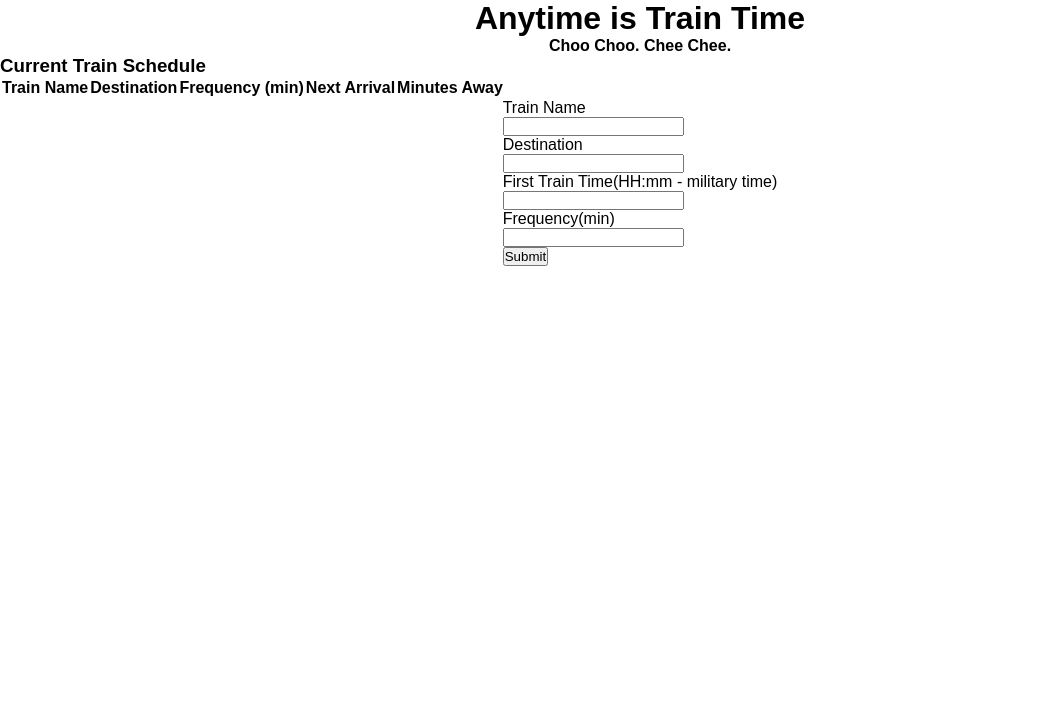
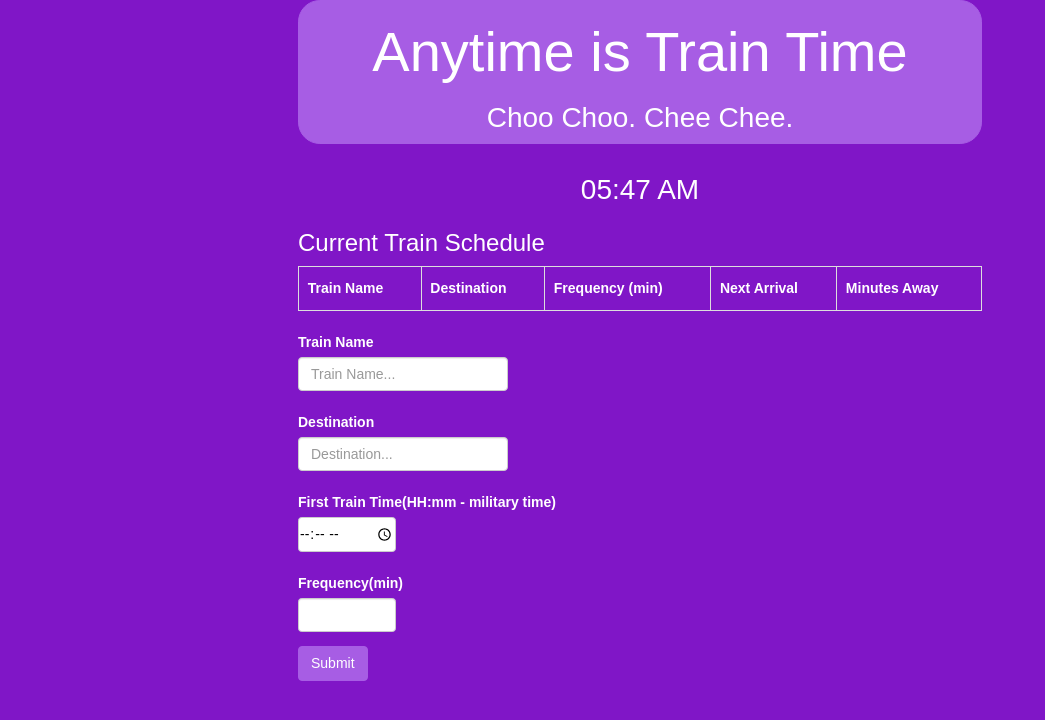
Before and after one commit to ElijahKotyluk/Train-Scheduler, a plain HTML site: page index.html in a window 1280 px wide. Shown: the whole page, without its empty margins (0-1045 px from the left). Drawn offline with nearby package versions, Linux system fonts and the light colour scheme; no server answers.

Commit message:
Add css styles to project. Fix small JS bug with train minutes away.

```diff
--- a/assets/css/flex.css
+++ b/assets/css/flex.css
@@ -58,3 +58,15 @@
 .flex-end {
     align-items: flex-end;
 }
+
+.space-between {
+    justify-content: space-between;
+}
+
+.space-around {
+    justify-content: space-around;
+}
+
+.space-v-between {
+    align-content: space-between;
+}
--- a/assets/css/style.css
+++ b/assets/css/style.css
@@ -13,8 +13,103 @@ body {
     font-family: Arial, Helvetica, sans-serif;
     height: 100%;
     margin: 0;
+    background-color: #8016c7;
+    color: #ffffff;
+}
+
+h1 {
+    font-size: 4em;
+}
+
+h4 {
+    font-size: 2em;
+}
+
+
+.container {
+    height: 80%;
+}
+
+.main-title {
+    border: 0.0625em solid #a75de4;
+    border-radius: 1.5625em;
+    width: 60%;
+    background-color: #a75de4;
+}
+
+.time-container {
+    padding-top: 1.8em;
+}
+
+#current-time {
+    font-size: 2em;
+}
+
+
+.schedule-container {
+    width: 60%;
+}
+
+#train-table {
+    width: 100%;
+}
+
+#train-table tr:nth-child(even) {
+    background-color: #a75de4;
+}
+
+#train-table tr:hover {
+    background-color: #ddd;
+}
+
+#train-table td,
+#train-table th {
+    border: 0.0625em solid #ddd;
+    padding: 0.6250em;
+}
+
+#train-table th {
+    height: 3.125em;
+    padding-top: 0.75em;
+    padding-bottom: 0.75em;
+    text-align: left;
 }
 
 label {
     display: block;
 }
+
+.train-form-container {
+    width: 60%;
+}
+
+.train-form {
+    width: 100%;
+}
+
+input {
+    height: 2.5em;
+}
+
+#train-name,
+#destination {
+    width: 15em;
+}
+
+#frequency,
+#first-train {
+    width: 7em;
+    border: 1px solid #ccc;
+    border-radius: 0.2625em;
+    color: #000000;
+}
+
+#submit-train {
+    background-color: #a75de4;
+    border-color: #a75de4;
+}
+
+form .form-input {
+    margin-top: 1.5em;
+    margin-bottom: 1em;
+}
--- a/assets/javascript/main.js
+++ b/assets/javascript/main.js
@@ -44,18 +44,18 @@ var config = {
   database.on('child_added', function(childSnapshot, prevChildKey) {
 
     let data = childSnapshot.val();
-    let trainName = data.name;
-    let destination = data.destination;
-    let frequency = data.frequency;
-    let firstTrain = data.firstTrain;
+    let trainNames = data.name;
+    let tDestination = data.destination;
+    let trainFrequency = data.trainFrequency;
+    let theFirstTrain = data.firstTrain;
 
-    let timeDifference = moment().diff(moment.unix(firstTrain), 'minutes');
-    let remainder = moment().diff(moment.unix(firstTrain), 'minutes');
-    let minutes = frequency - remainder;
+    let timeDifference = moment().diff(moment.unix(theFirstTrain), 'minutes');
+    let remainder = timeDifference % trainFrequency;
+    let minutes = trainFrequency - remainder;
 
     let arrival = moment().add(minutes, 'm').format('hh:mm A');
 
-    $('#train-table > tbody').append('<tr><td>' + trainName + '</td><td>' + destination + "</td><td id='min'>" + frequency + "</td><td id='min'>" + arrival + "</td><td id='min'>" + minutes + '</td></tr>');
+    $('#train-table > tbody').append('<tr><td>' + trainNames + '</td><td>' + tDestination + "</td><td id='min'>" + trainFrequency + "</td><td id='min'>" + arrival + "</td><td id='min'>" + minutes + '</td></tr>');
   });
 
   $('#current-time').append(moment().format('hh:mm A'));
--- a/index.html
+++ b/index.html
@@ -4,6 +4,8 @@
 <head>
     <meta charset="utf-8">
     <title>Train Scheduler</title>
+    <!-- Link Bootstrap -->
+    <link rel="stylesheet" href="https://maxcdn.bootstrapcdn.com/bootstrap/3.3.6/css/bootstrap.min.css" integrity="sha384-1q8mTJOASx8j1Au+a5WDVnPi2lkFfwwEAa8hDDdjZlpLegxhjVME1fgjWPGmkzs7" crossorigin="anonymous">
     <!-- Link CSS -->
     <link rel="stylesheet" type="text/css" href="assets/css/style.css">
     <!-- Link Flex classes -->
@@ -13,7 +15,7 @@
 <body>
 
     <!-- Main Container -->
-    <div class="container">
+    <div class="container flex flex-column flex-center space-around">
 
         <!-- Main Title -->
         <div class="main-title flex flex-column flex-v-center">
@@ -21,8 +23,13 @@
             <h4>Choo Choo. Chee Chee.</h4>
         </div>
 
+        <!-- Current time -->
+        <div class="time-container">
+            <div id="current-time"></div>
+        </div>
+
         <!-- Schedule Container -->
-        <div class="schedule-container">
+        <div class="schedule-container space-around">
             <div class="schedule-heading">
                 <h3 class="schedule-title">Current Train Schedule</h3>
             </div>
@@ -41,29 +48,29 @@
 
         <!-- Add Train Container -->
         <div class="train-form-container flex flex-column flex-center">
-            <form class="train-form flex-start">
+            <form class="train-form">
                 <!-- Train Name -->
                 <div class="form-input">
                     <label for="train-name">Train Name</label>
-                    <input type="text" id="train-name">
+                    <input type="text" id="train-name" class="form-control" placeholder="Train Name...">
                 </div>
                 <!-- Destination -->
                 <div class="form-input">
                     <label for="destination">Destination</label>
-                    <input type="text" id="destination">
+                    <input type="text" id="destination" class="form-control" placeholder="Destination...">
                 </div>
                 <!-- First Train Time -->
                 <div class="form-input">
                     <label for="first-train">First Train Time(HH:mm - military time)</label>
-                    <input type="text" id="first-train">
+                    <input type="time" id="first-train" lass="form-control mx-sm-3 mb-2">
                 </div>
                 <!-- Train Frequency -->
                 <div class="form-input">
                     <label for="frequency">Frequency(min)</label>
-                    <input type="text" id="frequency">
+                    <input type="number" id="frequency" class="form-control mx-sm-3 mb-2">
                 </div>
                 <div class="submit-form">
-                    <input type="submit" id="submit-train">
+                    <input type="submit" id="submit-train" class="btn btn-primary">
                 </div>
             </form>
         </div>
```
